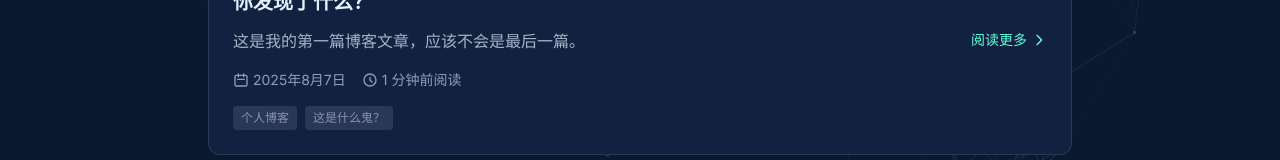
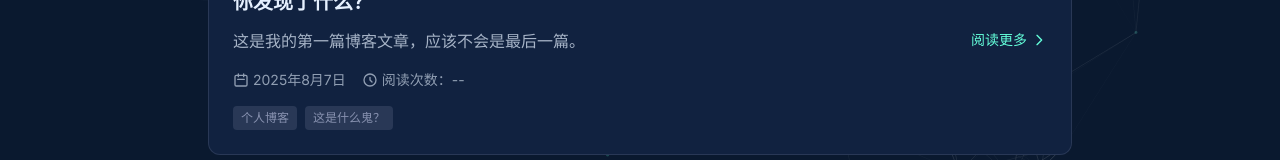
Before and after one commit to YuYigy/yuyigy.github.io, a Next.js app: page / in a window 1280 px wide. Shown: the part 449-609 px from the top of the page. Built offline with nearby package versions, Linux system fonts and the light colour scheme; no server answers.

Commit message:
feat(blog): replace reading time with ViewCounter; ignore/remove /out export; fix Pages redirect

```diff
--- a/app/page.tsx
+++ b/app/page.tsx
@@ -1,6 +1,9 @@
 import Link from 'next/link'
 import { getPosts } from '@/lib/posts'
 import { formatDate } from '@/lib/utils'
+import dynamic from 'next/dynamic'
+
+const ViewCounter = dynamic(() => import('@/components/ViewCounter'), { ssr: false })
 
 export default async function HomePage() {
   const posts = await getPosts()
@@ -75,14 +78,12 @@ export default async function HomePage() {
                           </svg>
                           <span>{formatDate(post.date)}</span>
                         </div>
-                        {post.readingTime && (
-                          <div className="flex items-center space-x-1">
-                            <svg className="w-4 h-4" fill="none" stroke="currentColor" viewBox="0 0 24 24">
-                              <path strokeLinecap="round" strokeLinejoin="round" strokeWidth={2} d="M12 8v4l3 3m6-3a9 9 0 11-18 0 9 9 0 0118 0z" />
-                            </svg>
-                            <span>{post.readingTime} 分钟前阅读</span>
-                          </div>
-                        )}
+                        <div className="flex items-center space-x-1">
+                          <svg className="w-4 h-4" fill="none" stroke="currentColor" viewBox="0 0 24 24">
+                            <path strokeLinecap="round" strokeLinejoin="round" strokeWidth={2} d="M12 8v4l3 3m6-3a9 9 0 11-18 0 9 9 0 0118 0z" />
+                          </svg>
+                          <ViewCounter slug={post.slug} />
+                        </div>
                       </div>
 
                       {/* Tags */}
--- a/app/posts/[slug]/page.tsx
+++ b/app/posts/[slug]/page.tsx
@@ -5,6 +5,9 @@ import { formatDate } from '@/lib/utils'
 import { MDXRemote } from 'next-mdx-remote/rsc'
 import { mdxComponents } from '@/lib/mdx-components'
 import type { Metadata } from 'next'
+import dynamic from 'next/dynamic'
+
+const ViewCounter = dynamic(() => import('@/components/ViewCounter'), { ssr: false })
 
 interface PostPageProps {
   params: {
@@ -110,14 +113,12 @@ export default async function PostPage({ params }: PostPageProps) {
             </svg>
             <span>{formatDate(post.date)}</span>
           </div>
-          {post.readingTime && (
-            <div className="flex items-center space-x-2">
-              <svg className="w-5 h-5" fill="none" stroke="currentColor" viewBox="0 0 24 24">
-                <path strokeLinecap="round" strokeLinejoin="round" strokeWidth={2} d="M12 8v4l3 3m6-3a9 9 0 11-18 0 9 9 0 0118 0z" />
-              </svg>
-              <span>{post.readingTime} 分钟前阅读</span>
-            </div>
-          )}
+          <div className="flex items-center space-x-2">
+            <svg className="w-5 h-5" fill="none" stroke="currentColor" viewBox="0 0 24 24">
+              <path strokeLinecap="round" strokeLinejoin="round" strokeWidth={2} d="M12 8v4l3 3m6-3a9 9 0 11-18 0 9 9 0 0118 0z" />
+            </svg>
+            <ViewCounter slug={post.slug} />
+          </div>
         </div>
 
         {/* Tags */}
```
